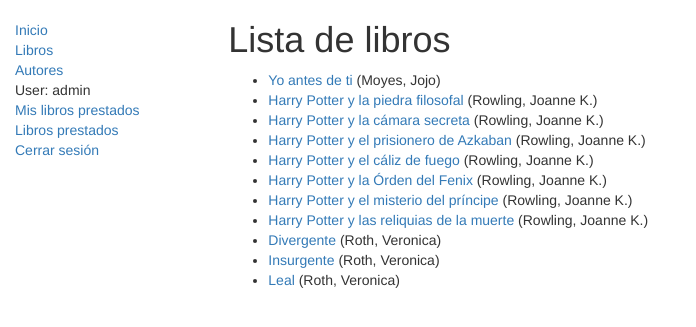
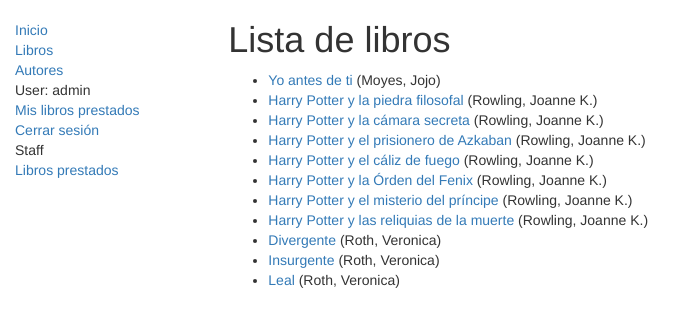
Before and after one commit to SamYuyita/Libreria.django, a Django app: page /catalog/books/ in a window 1280 px wide. Shown: the top 327 px of the page, without its empty margins (0-696 px from the left). Run offline with Django 4.2, Linux system fonts and the light colour scheme; a user stored in the database is signed in; data comes from the database, SQL or seed files in the repository; some libraries are stand-ins or nearby versions.

Commit message:
Parte 8 y 9

```diff
--- a/catalog/templates/base_generic.html
+++ b/catalog/templates/base_generic.html
@@ -28,10 +28,11 @@
           {% if user.is_authenticated %}
           <li>User: {{ user.get_username }}</li>
           <li><a href="{% url 'my-borrowed' %}">Mis libros prestados</a></li>
+          <li><a href="{% url 'logout'%}?next={{request.path}}">Cerrar sesión</a></li>
           {% if perms.catalog.can_mark_returned %}
+          <li>Staff</li>
           <li><a href="{% url 'all-borrowed' %}">Libros prestados</a></li>
           {% endif %}
-          <li><a href="{% url 'logout'%}?next={{request.path}}">Cerrar sesión</a></li>
         {% else %}
           <li><a href="{% url 'login'%}?next={{request.path}}">Iniciar sesión</a></li>
         {% endif %}
```
